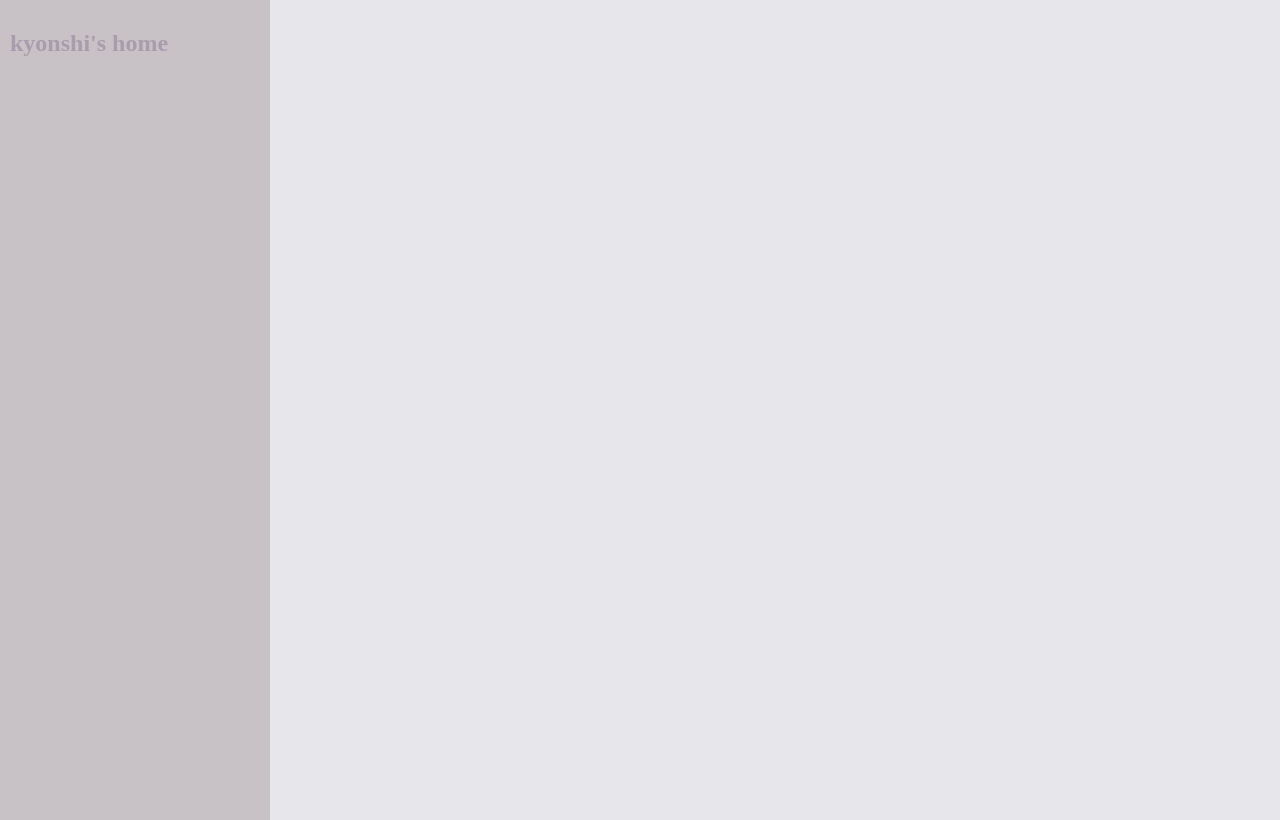
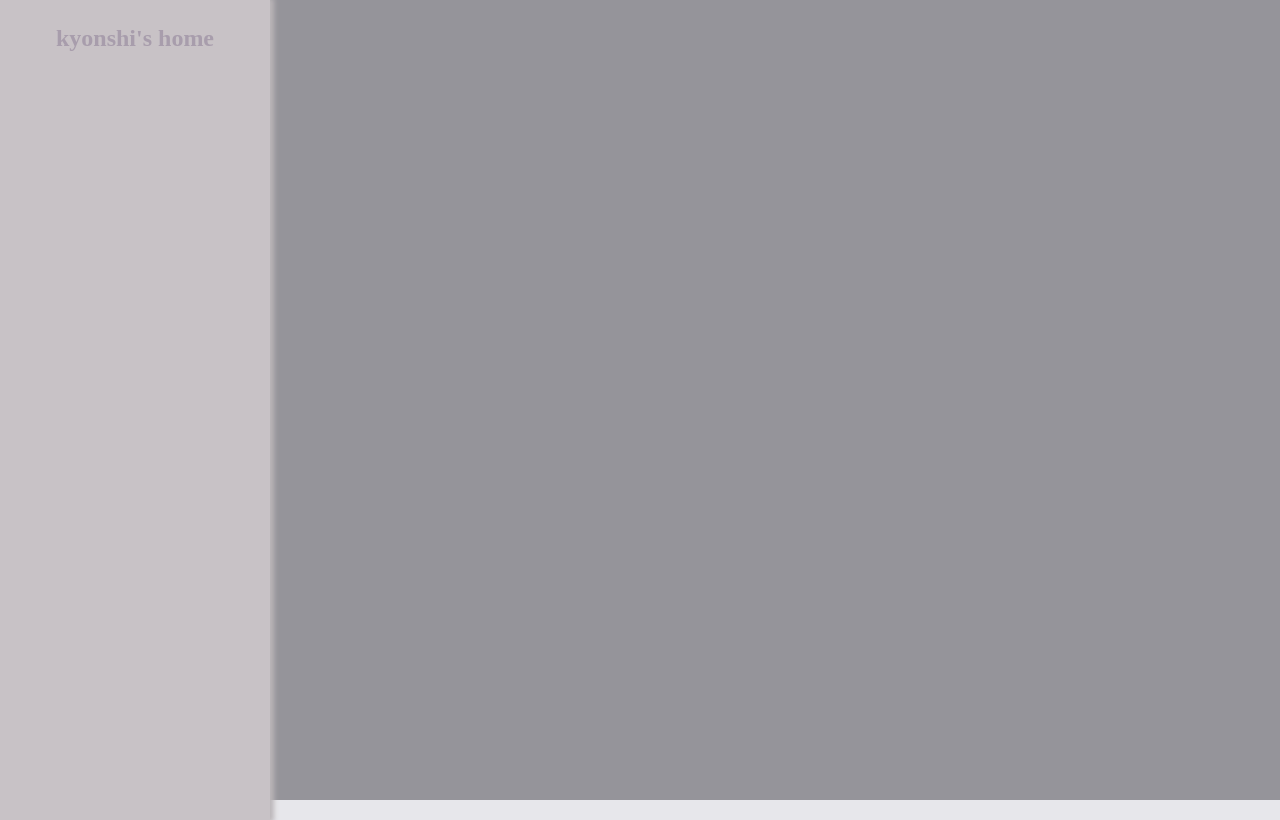
Before and after one commit to kyonshi0104/kyonshi0104.github.io, a plain HTML site: page index.html in a window 1280 px wide. Drawn offline with Linux system fonts and the light colour scheme; a web font is replaced by a local one.

Commit message:
update 3 files

```diff
--- a/css/color.css
+++ b/css/color.css
@@ -2,4 +2,7 @@
     --main-font: #a89dac;
     --background :#e7e7eb;
     --sidebar: #c8c2c6;
+    --sidebar-shadow: #bbb6b9;
+
+    --content-background: #95949a;
 }
--- a/css/main.css
+++ b/css/main.css
@@ -4,16 +4,44 @@ html,body {
 }
 
 body {
+    display: grid;
+    grid-template-columns: 200px 1fr;
+    grid-template-rows: 1fr;
+
+    grid-template-areas:
+        "sidebar content";
+
+
+
     font-family: makinas-f;
     background-color: var(--background);
     color: var(--main-font);
 }
 
 sidebar {
+    grid-area: sidebar;
     user-select: none;
-    position: fixed;
     background-color: var(--sidebar);
     height: 100%;
+    width: 200px;
+    padding: 10px;
+
+    transition: all 0.3s ease-out;
+    z-index: 9999;
+}
+
+sidebar:hover {
     width: 250px;
-    padding: 10px;
+    box-shadow: 2px 0 5px 2px var(--sidebar-shadow);
 }
+
+#logo {
+    width: 100%;
+    margin: 15px 0;
+    text-align: center;
+}
+
+#content {
+    grid-area: content;
+    background-color: var(--content-background);
+}
--- a/index.html
+++ b/index.html
@@ -8,7 +8,7 @@
     </head>
     <body>
         <sidebar>
-            <h2>kyonshi's home</h2>
+            <h2 id="logo">kyonshi's home</h2>
         </sidebar>
         <div id="content">
 
```
